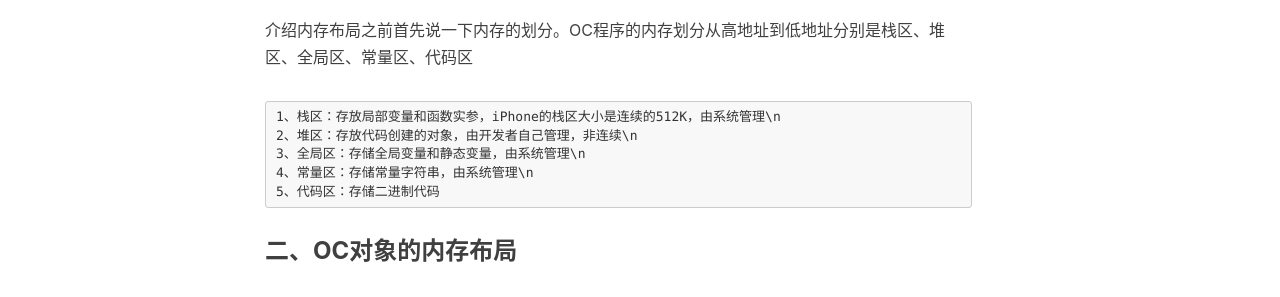
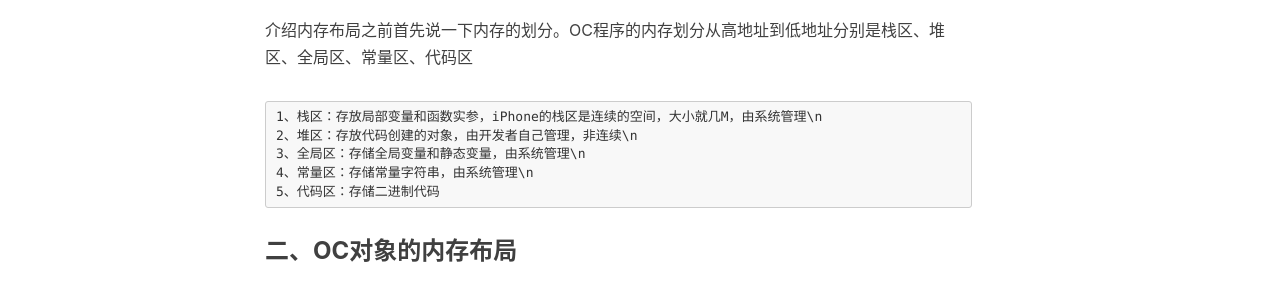
Before and after one commit to xttxqjfg/xttxqjfg.github.io, a Jekyll site: the page built from _posts/201804/2018-04-12-OC对象的内存布局.markdown, in a window 1280 px wide and 900 px high, scrolled down 395 px. Shown: the part 151-448 px from the top of the window. Built offline with Jekyll 4.4.1, drawn with Linux system fonts in a browser that asks for light colours; nearby versions of some CDN libraries; comment, search, counter and statistics services are not loaded.

Commit message:
no message

```diff
--- a/_posts/201804/2018-04-12-OC对象的内存布局.markdown
+++ b/_posts/201804/2018-04-12-OC对象的内存布局.markdown
@@ -13,7 +13,7 @@ tags:
 
 介绍内存布局之前首先说一下内存的划分。OC程序的内存划分从高地址到低地址分别是栈区、堆区、全局区、常量区、代码区
 
-    1、栈区：存放局部变量和函数实参，iPhone的栈区大小是连续的512K，由系统管理\n
+    1、栈区：存放局部变量和函数实参，iPhone的栈区是连续的空间，大小就几M，由系统管理\n
     2、堆区：存放代码创建的对象，由开发者自己管理，非连续\n
     3、全局区：存储全局变量和静态变量，由系统管理\n
     4、常量区：存储常量字符串，由系统管理\n
```
